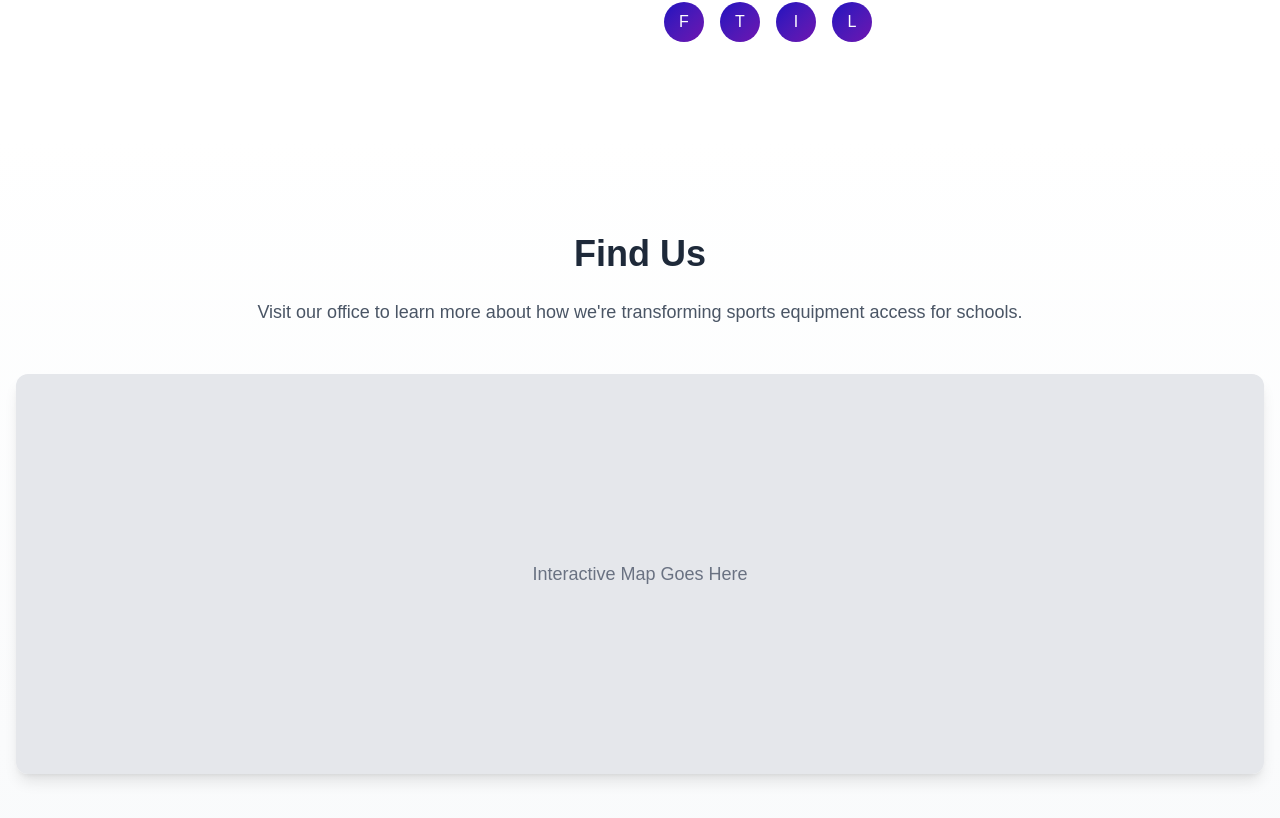
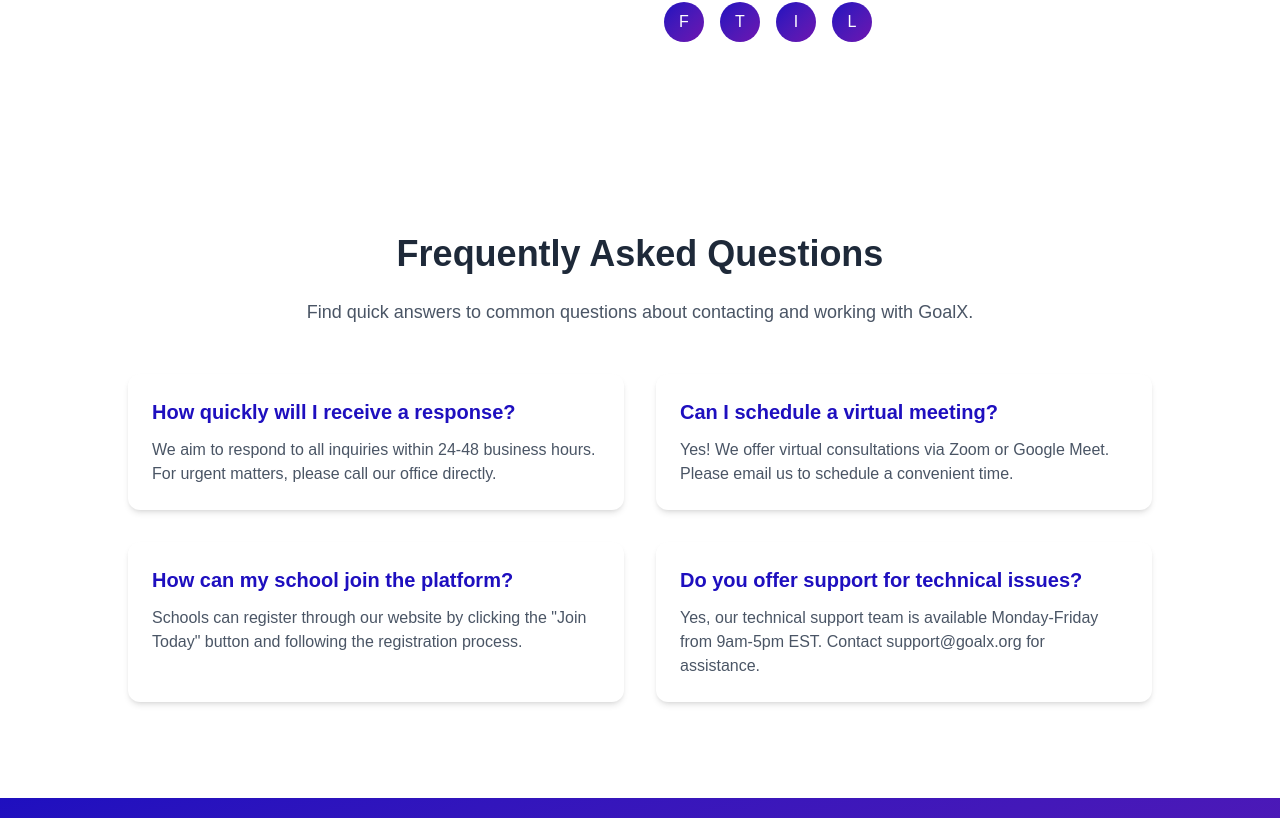
Before and after one commit to AdeepaK2/goalx, a Next.js app: page /contact in a window 1280 px wide. Shown: the part 842-1660 px from the top of the page. Built offline with nearby package versions, Linux system fonts and the light colour scheme.

Commit message:
refactor: remove map section from contact page

```diff
--- a/src/app/contact/page.tsx
+++ b/src/app/contact/page.tsx
@@ -204,24 +204,7 @@ export default function ContactPage() {
           </div>
         </section>
 
-        {/* Map Section */}
-        <section className="w-full py-16 md:py-24 bg-gradient-to-b from-white to-gray-50">
-          <div className="max-w-7xl mx-auto px-2 md:px-4">
-            <div className="text-center max-w-3xl mx-auto mb-12">
-              <h2 className="text-3xl md:text-4xl font-bold text-gray-800 mb-6">Find Us</h2>
-              <p className="text-lg text-gray-600">
-                Visit our office to learn more about how we're transforming sports equipment access for schools.
-              </p>
-            </div>
 
-            <div className="rounded-xl overflow-hidden shadow-lg h-[400px] relative">
-              {/* Replace with actual map component or embed */}
-              <div className="w-full h-full bg-gray-200 flex items-center justify-center">
-                <p className="text-gray-500 text-lg">Interactive Map Goes Here</p>
-              </div>
-            </div>
-          </div>
-        </section>
 
         {/* FAQ Section */}
         <section className="w-full py-16 md:py-24">
```
